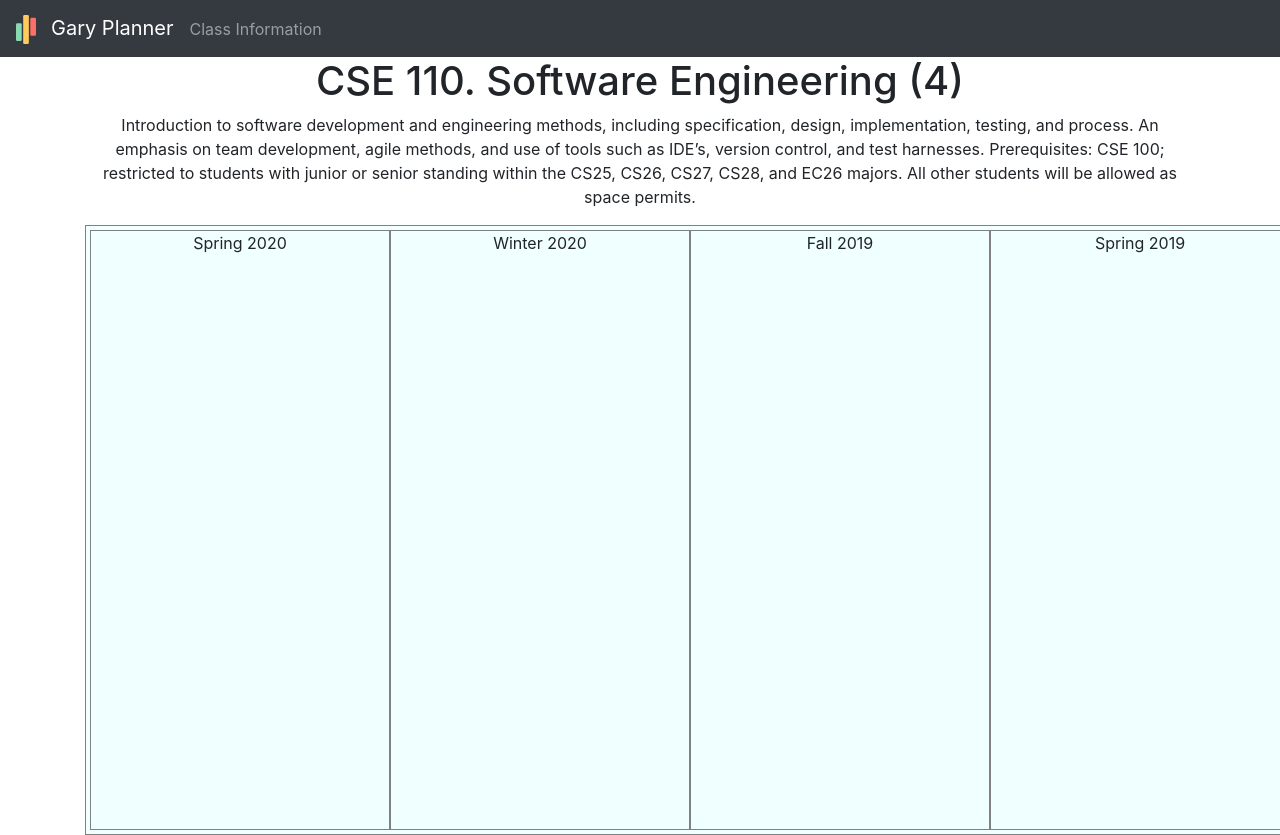
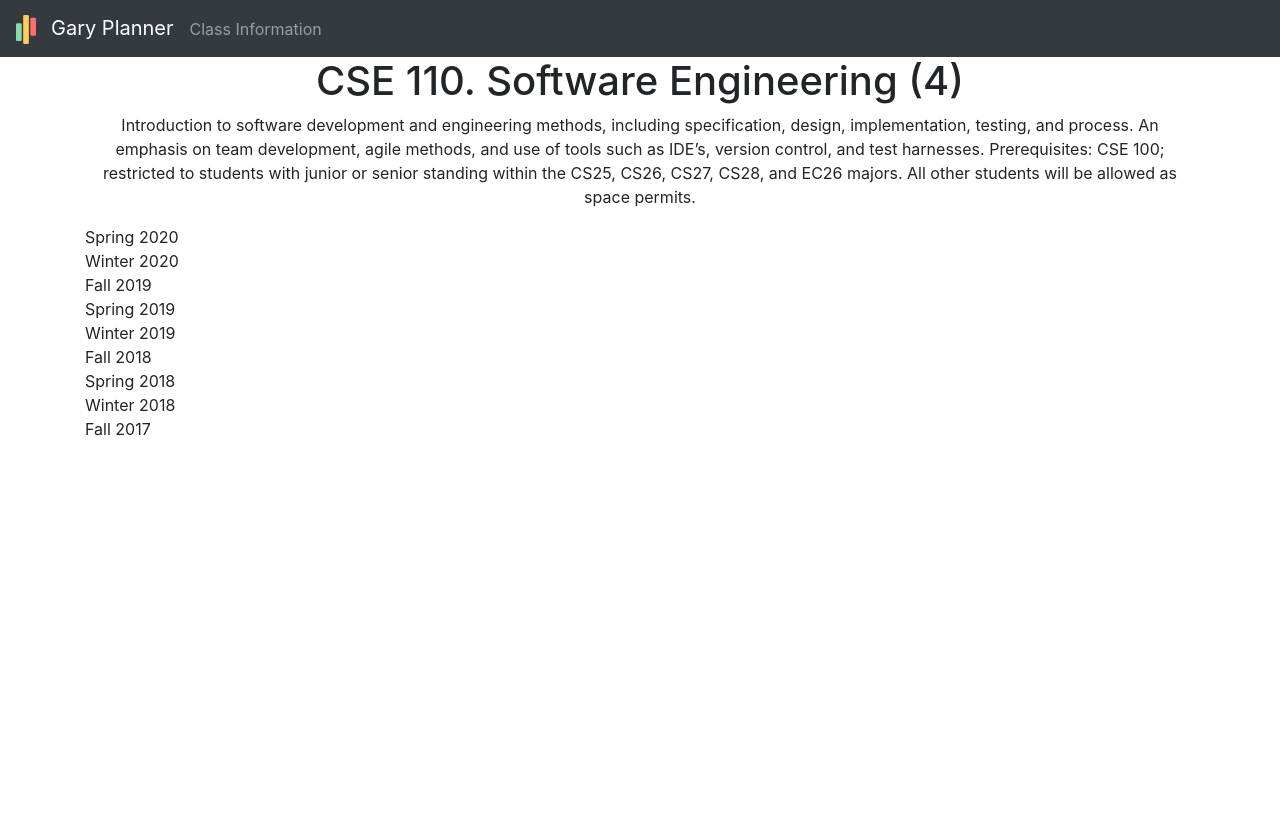
Before and after one commit to YixuanSeanZhou/GaryPlanner, a Next.js app in the folder front-end/: page /class_info in a window 1280 px wide. After the commit the page ends 800 px from the top, so only its background shows below. Built offline with nearby package versions, Linux system fonts and the light colour scheme.

Commit message:
Fixing style

```diff
--- a/front-end/styles/class_info.module.css
+++ b/front-end/styles/class_info.module.css
@@ -9,17 +9,22 @@
     text-align: center;
     padding: 30px;
 }
-.wrapper{
-    max-height: 120px;
-    border: 1px solid blue;
+div.wrapper {
+    margin: 4px, 4px;
+    padding: 4px;
+    border: 1px solid gray;
+    background-color: azure;
+    width: 1200px;
+    overflow-x: auto;
+    overflow-y: hidden;
+    white-space: nowrap;
     display: flex;
-    overflow-x: auto;
-}
+  }
 
-.wrapper .item{
-    min-width: 110px;
-    height: 200px;
-    line-height: 110px;
+  .item {
+    width: 300px;
+    flex-shrink: 0;
     text-align: center;
-    background-color: azure;
-}
+    height: 600px;
+    border: 1px solid gray;
+  }
--- a/front-end/styles/globals.css
+++ b/front-end/styles/globals.css
@@ -24,23 +24,3 @@ body {
   width: 100%;
   height: 100%;
 }
-
-div.wrapper {
-  margin: 4px, 4px;
-  padding: 4px;
-  border: 1px solid gray;
-  background-color: azure;
-  width: 1200px;
-  overflow-x: auto;
-  overflow-y: hidden;
-  white-space: nowrap;
-  display: flex;
-}
-
-.item {
-  width: 300px;
-  flex-shrink: 0;
-  text-align: center;
-  height: 600px;
-  border: 1px solid gray;
-}
```
